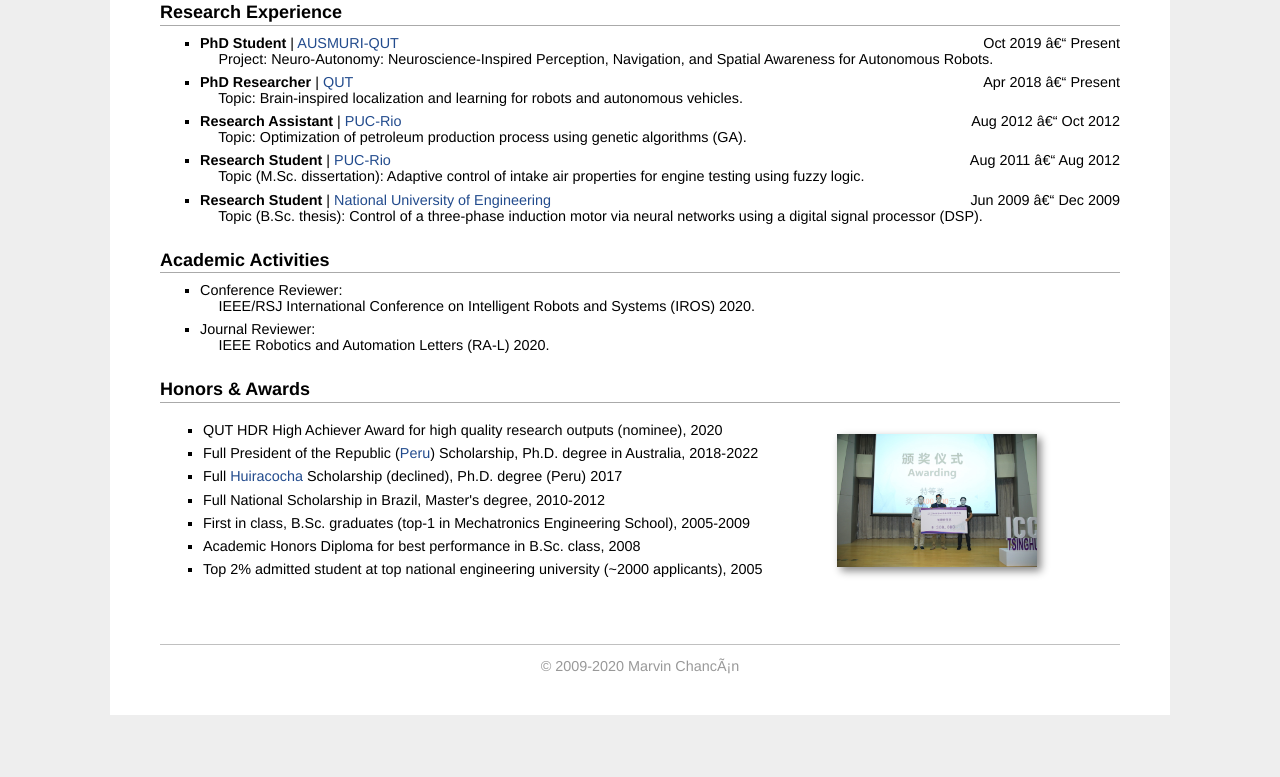
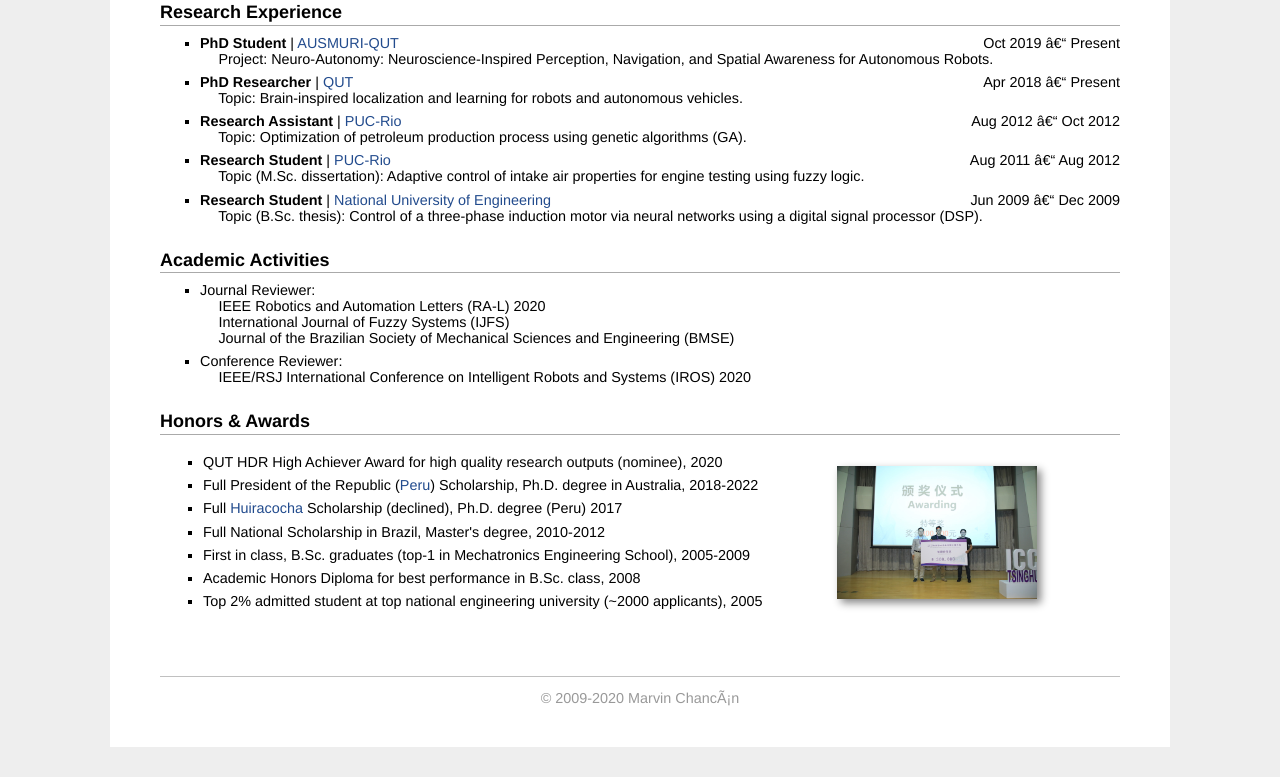
Before and after one commit to mchancan/mchancan.github.io, a Jekyll site: the page built from index.html, in a window 1280 px wide and 900 px high, scrolled down 1034 px, cut to the strip 123-900 px from the top of the window. Built offline with Jekyll 4.4.1, drawn with Linux system fonts in a browser that asks for light colours; comment, search, counter and statistics services are not loaded; before the commit the page ends 1902 px from its top, so only the background shows below that.

Commit message:
Update index.html

```diff
--- a/index.html
+++ b/index.html
@@ -122,10 +122,14 @@ title: Marvin's Homepage
 
 <h2>Academic Activities</h2>
 <ul>
+	<li>Journal Reviewer:<br>
+		&emsp; IEEE Robotics and Automation Letters (RA-L) 2020<br>
+		&emsp; International Journal of Fuzzy Systems (IJFS)<br>
+		&emsp; Journal of the Brazilian Society of Mechanical Sciences and Engineering (BMSE)
+	</li>
 	<li>Conference Reviewer:<br>
-		&emsp; IEEE/RSJ International Conference on Intelligent Robots and Systems (IROS) 2020.</li>
-	<li>Journal Reviewer:<br>
-		&emsp; IEEE Robotics and Automation Letters (RA-L) 2020.</li>
+		&emsp; IEEE/RSJ International Conference on Intelligent Robots and Systems (IROS) 2020
+	</li>
 </ul>
 
 <h2>Honors & Awards</h2>
```
